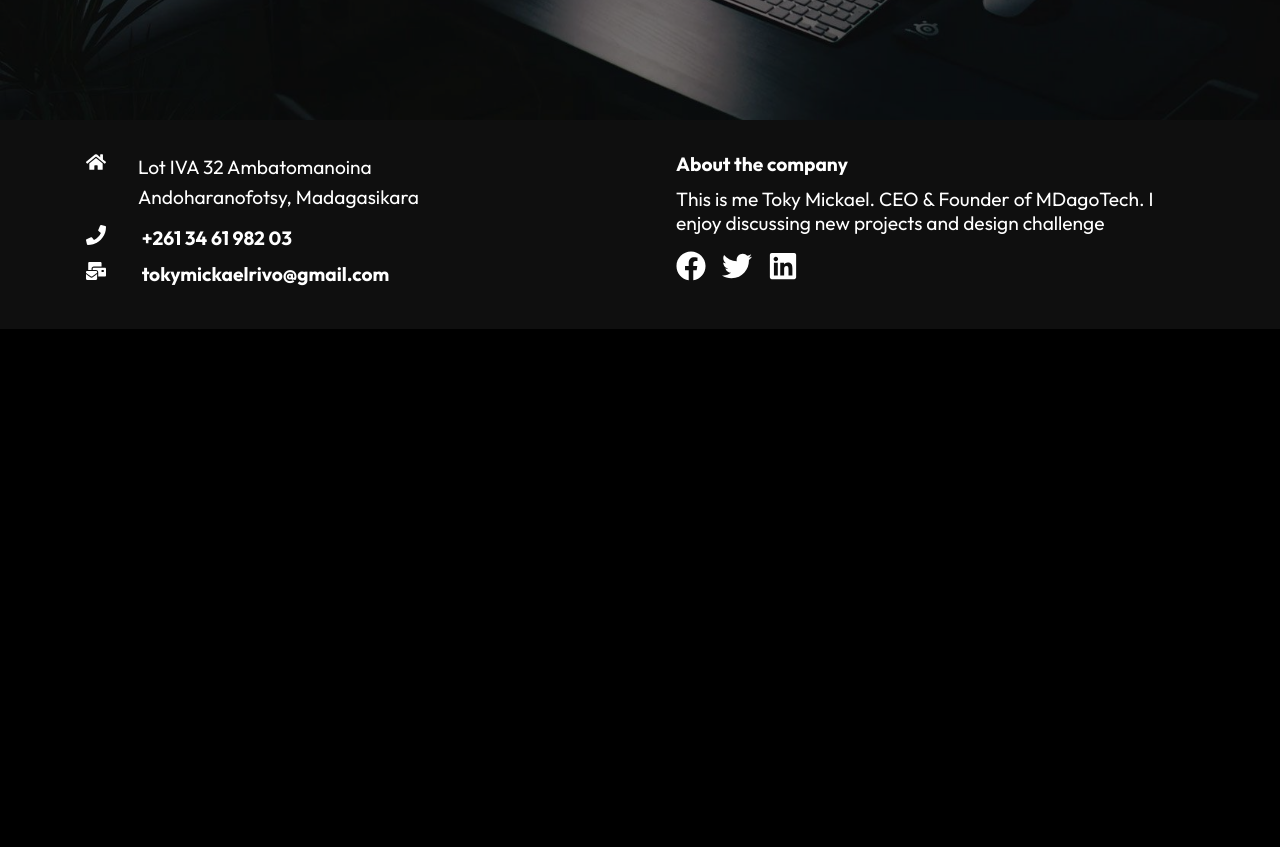
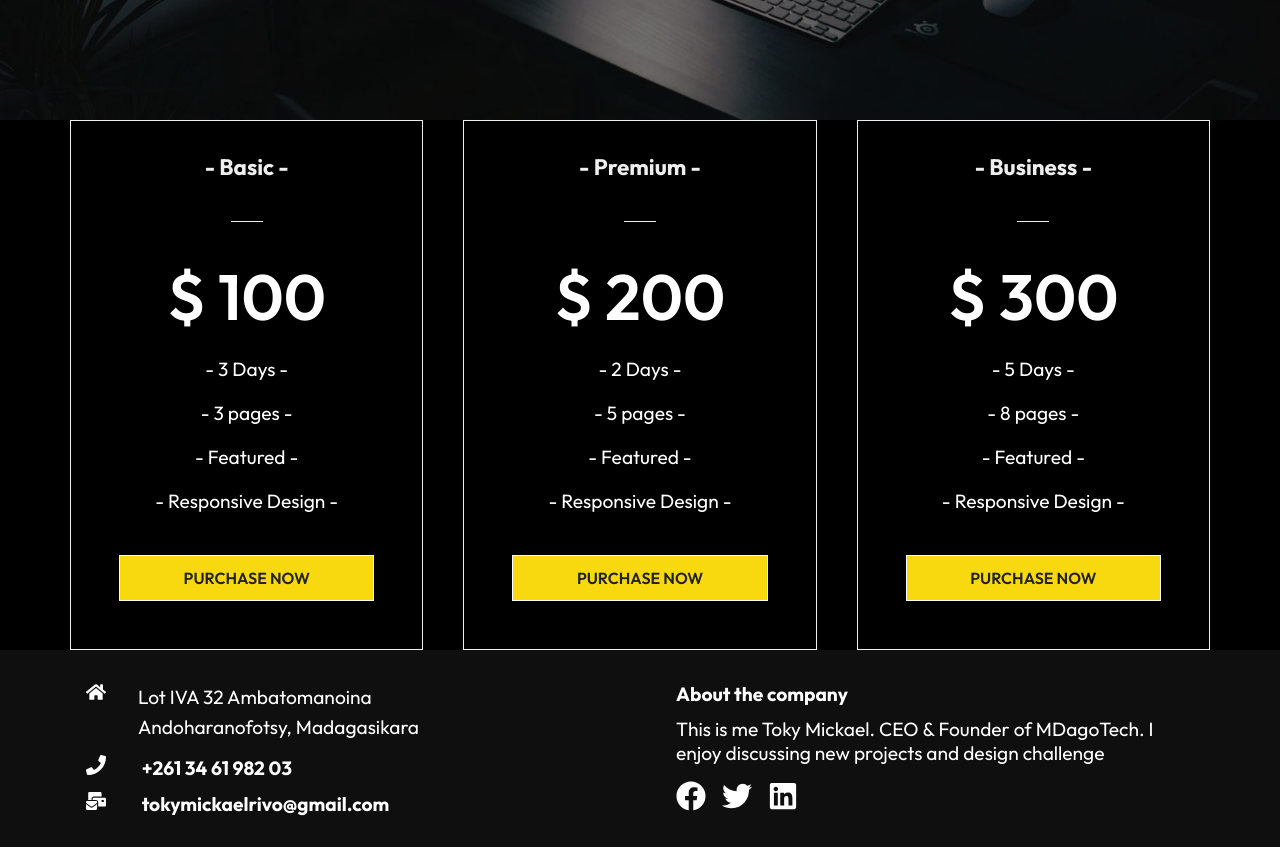
Before and after one commit to meiddiel/portfolio, a React (Create React App) app: page /project in a window 1280 px wide. Shown: the part 520-1367 px from the top of the page. Before the commit the page ends 849 px from the top, so only its background shows below. Built offline with nearby package versions, Linux system fonts and the light colour scheme.

Commit message:
adding pricing card to our project

```diff
--- /dev/null
+++ b/src/components/PricingCard.js
@@ -0,0 +1,47 @@
+import React from "react";
+import { Link } from "react-router-dom";
+import "./PricingCardStyles.css";
+
+const PricingCard = () => {
+  return (
+    <div className="Pricing">
+      <div className="card-container">
+        <div className="card">
+          <h3>- Basic -</h3>
+          <span className="bar"></span>
+          <p className="btc">$ 100</p>
+          <p>- 3 Days -</p>
+          <p>- 3 pages -</p>
+          <p>- Featured -</p>
+          <p>- Responsive Design -</p>
+          <Link to="/contact" className="btn">PURCHASE NOW</Link>
+        </div>
+
+        <div className="card">
+          <h3>- Premium -</h3>
+          <span className="bar"></span>
+          <p className="btc">$ 200</p>
+          <p>- 2 Days -</p>
+          <p>- 5 pages -</p>
+          <p>- Featured -</p>
+          <p>- Responsive Design -</p>
+          <Link to="/contact" className="btn">PURCHASE NOW</Link>
+        </div>
+
+        <div className="card">
+          <h3>- Business -</h3>
+          <span className="bar"></span>
+          <p className="btc">$ 300</p>
+          <p>- 5 Days -</p>
+          <p>- 8 pages -</p>
+          <p>- Featured -</p>
+          <p>- Responsive Design -</p>
+          <Link to="/contact" className="btn">PURCHASE NOW</Link>
+        </div>
+
+      </div>
+    </div>
+  );
+};
+
+export default PricingCard;
--- /dev/null
+++ b/src/components/PricingCardStyles.css
@@ -0,0 +1,60 @@
+.pricing {
+  width: 100%;
+  padding: 6rem 1rem;
+  background: #000;
+}
+
+.card-container {
+  max-width: 1140px;
+  margin: auto;
+  display: grid;
+  grid-template-columns: repeat(3, 1fr);
+  grid-gap: 40px;
+}
+
+.card {
+  border: 1px solid #eee;
+  color: #eee;
+  text-align: center;
+  padding: 1rem;
+}
+
+.card:hover {
+  background-color: #141414;
+}
+
+.card h3 {
+  font-size: 1.4rem;
+  padding: 1rem;
+}
+
+.card p {
+  padding: 10px 0;
+}
+
+.bar {
+  border-bottom: 1px solid #eee;
+  width: 10%;
+  margin: 1.5rem auto;
+  display: block;
+}
+
+.btc {
+  font-size: 4rem;
+  font-weight: 600;
+  padding: 1rem 0;
+}
+
+.btn {
+  display: block;
+  width: 80%;
+  margin: 2rem auto;
+}
+
+@media screen and (max-width: 740px) {
+  .card-container {
+    max-width: 90%;
+    margin: auto;
+    grid-template-columns: 1fr;
+  }
+}
--- a/src/routes/Project.js
+++ b/src/routes/Project.js
@@ -2,12 +2,14 @@
 import Footer from "../components/Footer";
 import HeroImg2 from "../components/HeroImg2";
 import Navbar from "../components/Navbar";
+import PricingCard from "../components/PricingCard";
 
 const Project = () => {
   return (
     <div>
       <Navbar />
       <HeroImg2 heading="PROJECTS." text="Some of my most recent works" />
+      <PricingCard />
       <Footer />
     </div>
   );
```
